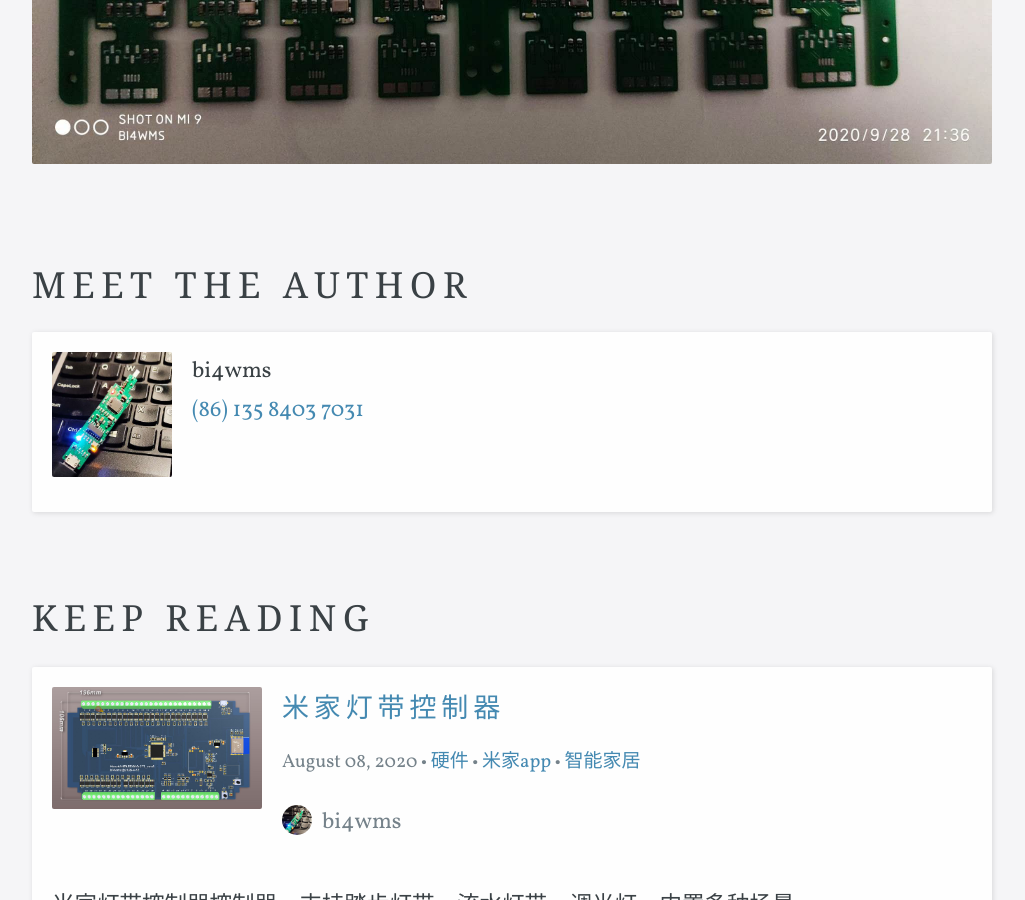
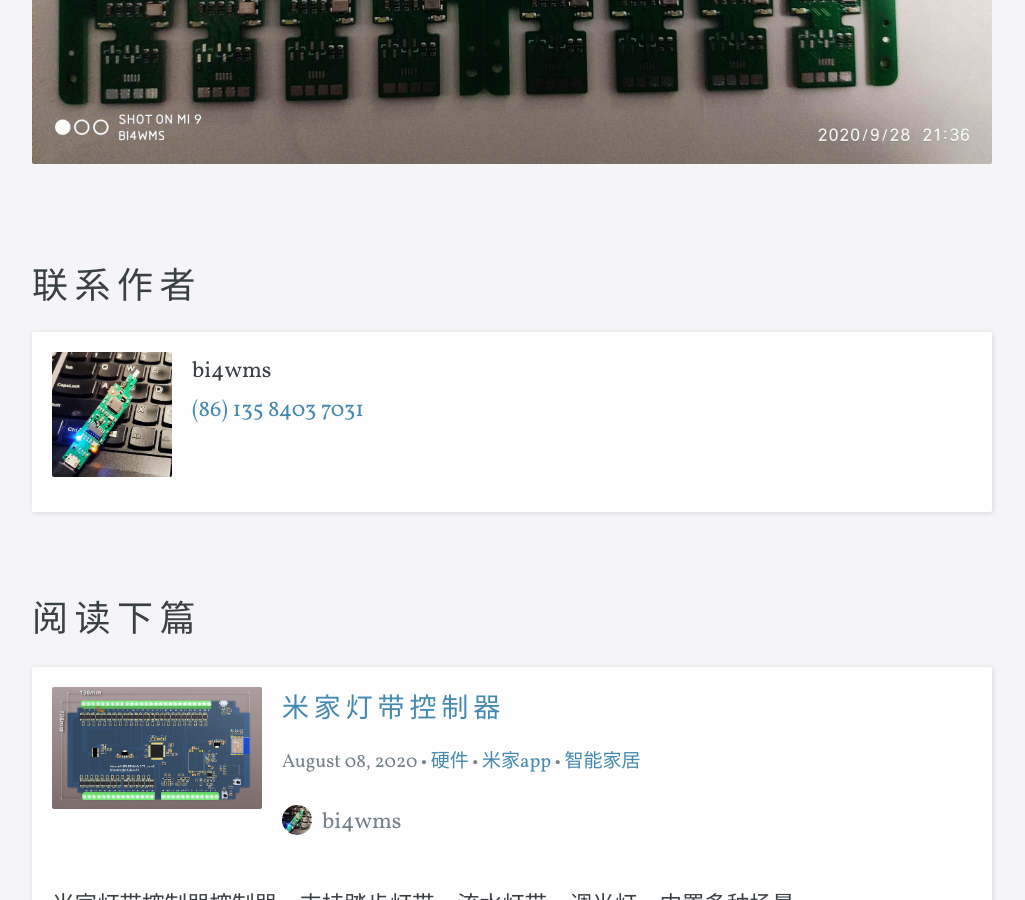
Before and after one commit to bi4wms/bi4wms.github.io, a Jekyll site: the page built from _posts/2020-09-30-AndroidTouche控制器.md, in a window 1280 px wide and 900 px high, scrolled down 1275 px. Shown: the whole window, without its empty margins (128-1153 px from the left). Built offline with Jekyll 4.4.1, drawn with Linux system fonts in a browser that asks for light colours; some web fonts are replaced.

Commit message:
Update post.html

```diff
--- a/_layouts/post.html
+++ b/_layouts/post.html
@@ -6,7 +6,7 @@ layout: page
 
 <div>{{ content }}</div>
 
-<h2>Meet the author</h2>
+<h2>联系作者 <!--Meet the author--></h2>
 <div class="post-author staff">
 	{% assign author_id = page.author_staff_member | prepend: "/staff_members/" | append: "/" %}
 	{% assign author = site.staff_members | where: "url", author_id | first %}
@@ -14,7 +14,7 @@ layout: page
 	{% include staff-member.html member=author %}
 </div>
 
-<h2>Keep reading</h2>
+<h2>阅读下篇<!--Keep reading --></h2>
 <ol class="post-links post-list">
 	{% if page.next %}
 		{% include post-summary.html post=page.next %}
```
